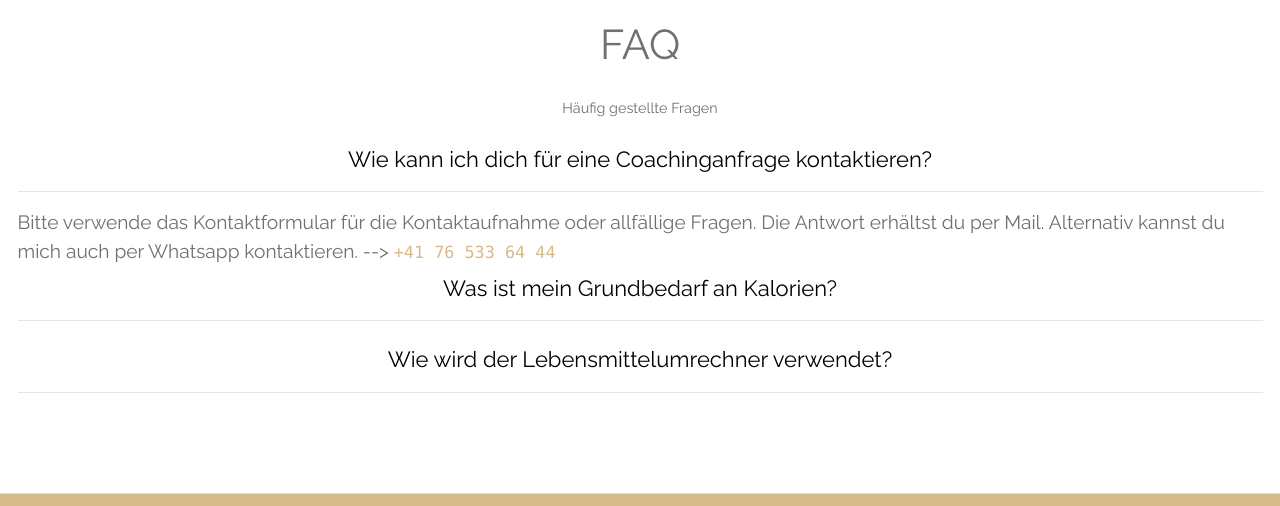
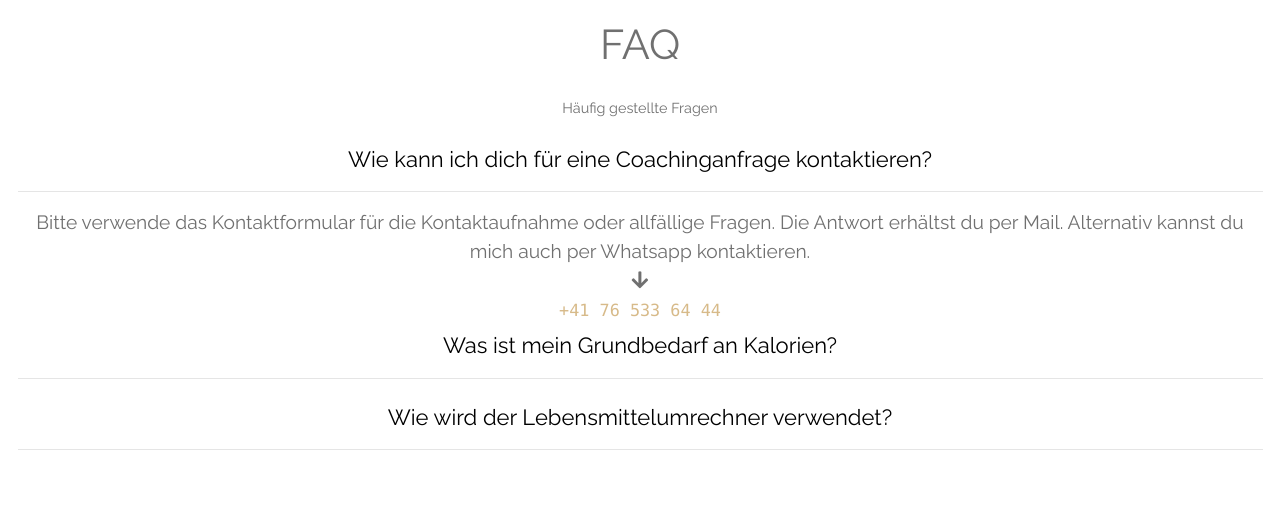
Before and after one commit to ILPATHERA/simfit, a Flask app: page / in a window 1280 px wide, after a click on "Wie kann ich dich für eine Coachinganfrage kontaktieren?". Shown: the part 5994-6500 px from the top of the page. Run offline with Flask 3, Linux system fonts and the light colour scheme; some libraries are stand-ins or nearby versions.

Commit message:
added arrows in faq

```diff
--- a/templates/index.html
+++ b/templates/index.html
@@ -585,7 +585,11 @@
                       <hr>
                     </h2>
                     <div id="flush-collapseOne" class="accordion-collapse collapse" aria-labelledby="flush-headingOne" data-bs-parent="#accordionFlushExample">
-                      <div class="accordion-body">Bitte verwende das Kontaktformular für die Kontaktaufnahme oder allfällige Fragen. Die Antwort erhältst du per Mail. Alternativ kannst du mich auch per Whatsapp kontaktieren. --> <code><a rel="nofollow" href="https://wa.me/41765336444" style="color:#D7ba89;">+41 76 533 64 44</a></code></div>
+                      <div class="accordion-body" style="text-align: center;">Bitte verwende das Kontaktformular für die Kontaktaufnahme oder allfällige Fragen. Die Antwort erhältst du per Mail. Alternativ kannst du mich auch per Whatsapp kontaktieren.
+                        <br>
+                        <i class="fa fa-arrow-down"></i>
+                        <br>
+                        <code><a rel="nofollow" href="https://wa.me/41765336444" style="color:#D7ba89;">+41 76 533 64 44</a></code></div>
                     </div>
                   </div>
                   <div class="accordion-item">
@@ -596,8 +600,12 @@
                       <hr>
                     </h2>
                     <div id="flush-collapseTwo" class="accordion-collapse collapse" aria-labelledby="flush-headingTwo" data-bs-parent="#accordionFlushExample">
-                      <div class="accordion-body">Der Kalorienbedarf bezieht sich auf die Menge an Energie in Form von Kalorien, die der Körper benötigt, um seine grundlegenden Funktionen aufrechtzuerhalten und Aktivitäten auszuführen. Dieser Bedarf variiert von Person zu Person und hängt von Faktoren wie Alter, Geschlecht, Körpergröße, Gewicht, Stoffwechsel und Aktivitätsniveau ab. Um gesund zu bleiben, ist es wichtig, den Kalorienbedarf aus einer ausgewogenen Ernährung zu decken, die ausreichend Energie liefert, um den Körper zu unterstützen. Eine übermäßige Kalorienaufnahme kann zur Gewichtszunahme führen, während ein Kaloriendefizit zur Gewichtsabnahme führen kann.
-                        Um deinen Kalorienbedarf zu berechnen, kannst du den Kalorienrechner verwenden. <a href="#testimonials" style="color:#D7ba89;">Zum Kalorienrechner</a>
+                      <div class="accordion-body" style="text-align: center;">Der Kalorienbedarf bezieht sich auf die Menge an Energie in Form von Kalorien, die der Körper benötigt, um seine grundlegenden Funktionen aufrechtzuerhalten und Aktivitäten auszuführen. Dieser Bedarf variiert von Person zu Person und hängt von Faktoren wie Alter, Geschlecht, Körpergröße, Gewicht, Stoffwechsel und Aktivitätsniveau ab. Um gesund zu bleiben, ist es wichtig, den Kalorienbedarf aus einer ausgewogenen Ernährung zu decken, die ausreichend Energie liefert, um den Körper zu unterstützen. Eine übermäßige Kalorienaufnahme kann zur Gewichtszunahme führen, während ein Kaloriendefizit zur Gewichtsabnahme führen kann.
+                        Um deinen Kalorienbedarf zu berechnen, kannst du den Kalorienrechner verwenden.
+                        <br>
+                        <i class="fa fa-arrow-down"></i>
+                        <br>
+                        <a href="#testimonials" style="color:#D7ba89;">Zum Kalorienrechner</a>
 
                       </div>
                     </div>
@@ -610,7 +618,7 @@
                       <hr>
                     </h2>
                     <div id="flush-collapseThree" class="accordion-collapse collapse" aria-labelledby="flush-headingThree" data-bs-parent="#accordionFlushExample">
-                      <div class="accordion-body">Der Lebensmittelumrechner hilft dir, eine gesündere Wahl zu treffen. Er zeigt dir, wie viel von einem anderen Lebensmittel du essen kannst, um die gleiche Kalorienmenge wie dein ursprüngliches Lebensmittel zu erreichen. Dies gibt dir mehr Abwechslung in deiner Ernährung. Denke daran, mit mir darüber zu sprechen.<br>
+                      <div class="accordion-body" style="text-align: center;">Der Lebensmittelumrechner hilft dir, eine gesündere Wahl zu treffen. Er zeigt dir, wie viel von einem anderen Lebensmittel du essen kannst, um die gleiche Kalorienmenge wie dein ursprüngliches Lebensmittel zu erreichen. Dies gibt dir mehr Abwechslung in deiner Ernährung. Denke daran, mit mir darüber zu sprechen.<br>
                         <hr>
                         Hier ist, wie es funktioniert:
                         <br>
@@ -621,7 +629,9 @@
                           <li>In der Spalte "Kcal Vorgabe" gibst du die Kalorienmenge ein, die du nach deinem Plan zu dir nehmen sollst.</li>
                           <li>Klicke auf "Berechnen", und der Rechner zeigt dir, wie viel du von dem neuen Lebensmittel essen kannst, um die gleiche Kalorienmenge wie beim ursprünglichen Lebensmittel zu erreichen.</li>
                         </ul>
-
+                        <br>
+                        <i class="fa fa-arrow-down"></i>
+                        <br>
                         <a href="#testimonials" style="color:#D7ba89;">Zum Lebensmittelumrechner</a>
 
 
```
